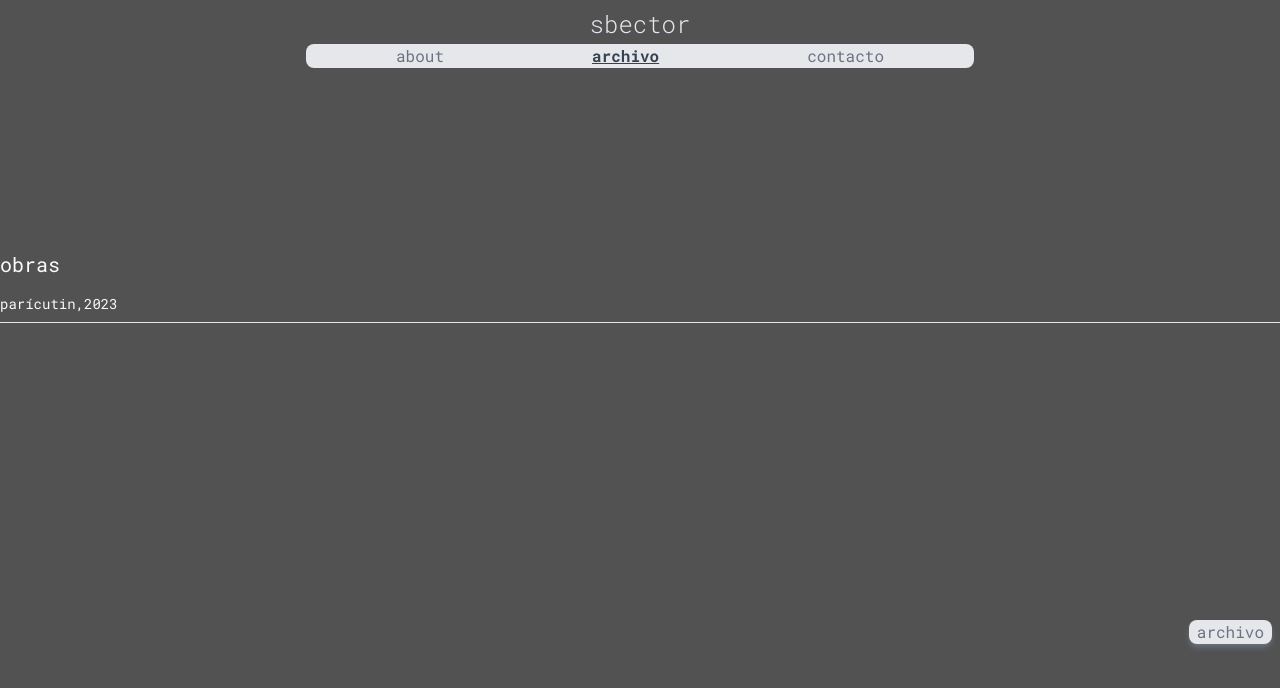
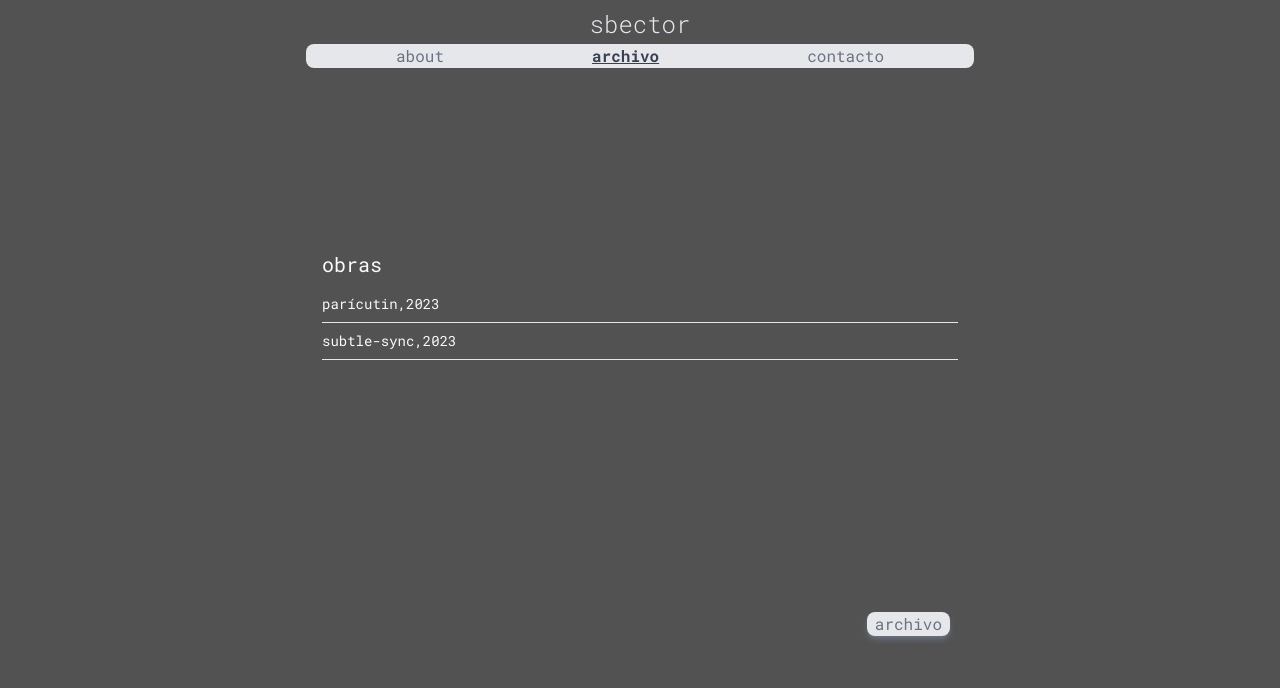
Before and after one commit to Sbector/artista, a Next.js app: page /archivo/obra in a window 1280 px wide. Shown: the top 688 px of the page. Built offline with nearby package versions, Linux system fonts and the light colour scheme.

Commit message:
Add text wrapper

```diff
--- /dev/null
+++ b/src/app/_components/TextWrapper.tsx
@@ -0,0 +1,16 @@
+export default function TextWrapper({
+    children,
+    className
+}:{
+    children: React.ReactNode,
+    className?: any
+}) {
+    return (
+        <div className={`${className}
+        px-8
+        md:w-[700px] md:mx-auto
+        `}>
+            {children}
+        </div>
+    )
+}
--- a/src/app/about/page.tsx
+++ b/src/app/about/page.tsx
@@ -1,5 +1,5 @@
 import { Metadata } from "next"
-import Wrapper from "../_components/Wrapper"
+import TextWrapper from "../_components/TextWrapper"
 
 export const metadata: Metadata = {
     title: {
@@ -11,9 +11,9 @@ export const metadata: Metadata = {
 export default function About() {
     return (
         <div>
-            <Wrapper>
+            <TextWrapper>
                 <p>Este es un sitio para reunir las obras realizadas o apadrinadas por sbector.</p>
-            </Wrapper>
+            </TextWrapper>
         </div>
     )
 }
--- a/src/app/archivo/obra/[slug]/page.tsx
+++ b/src/app/archivo/obra/[slug]/page.tsx
@@ -51,6 +51,7 @@ export default function ObraPage(props: any) {
                         title={obra.title}
                         src={obra.iframesrc}
                         className="top-0 left-0 w-full h-full"
+                        allowFullScreen
                     ></iframe>
                 </div>
                 <div className="
--- a/src/app/archivo/obra/page.tsx
+++ b/src/app/archivo/obra/page.tsx
@@ -2,7 +2,7 @@ import Button from "@/app/_components/Button"
 import Link from "next/link"
 import { Obras } from "@/app/constants"
 import { Metadata } from "next"
-import Wrapper from "@/app/_components/Wrapper"
+import TextWrapper from "@/app/_components/TextWrapper"
 
 export const metadata: Metadata = {
     title: "obras",
@@ -12,7 +12,7 @@ export const metadata: Metadata = {
 export default function ObrasPage() {
     return (
         <div id="obras">
-            <Wrapper >
+            <TextWrapper >
                 <h1 className="text-xl">obras</h1>
                 <div className="relative">
                     <ul className="
@@ -32,7 +32,7 @@ export default function ObrasPage() {
                     <Button className="absolute right-0 bottom-[-30px]" href="/archivo">archivo</Button>
                 </div>
 
-            </Wrapper>
+            </TextWrapper>
 
         </div>
     )
--- a/src/app/archivo/page.tsx
+++ b/src/app/archivo/page.tsx
@@ -1,6 +1,6 @@
 import { Metadata } from "next"
 import Button from "../_components/Button"
-import Wrapper from "../_components/Wrapper"
+import TextWrapper from "../_components/TextWrapper"
 
 export const metadata: Metadata = {
     title: "archivo",
@@ -10,12 +10,12 @@ export const metadata: Metadata = {
 export default function archivo() {
     return (
         <div>
-            <Wrapper className="justify-center">
+            <TextWrapper className="grid grid-cols-2">
                 <div className="flex justify-around">
                     <Button href="/archivo/obra">obra</Button>
                     <Button href="/archivo/proyectos">proyectos</Button>
                 </div>
-            </Wrapper>
+            </TextWrapper>
         </div>
     )
 }
--- a/src/app/archivo/proyectos/page.tsx
+++ b/src/app/archivo/proyectos/page.tsx
@@ -1,5 +1,5 @@
 import Card from "@/app/_components/Card";
-import Wrapper from "@/app/_components/Wrapper";
+import TextWrapper from "@/app/_components/TextWrapper";
 
 import { Proyectos } from "@/app/constants";
 
@@ -9,7 +9,7 @@ export default function ProyectosPage() {
 
     return (
         <div>
-            <Wrapper>
+            <TextWrapper>
                 <ul>
                     {Proyectos.map(({ title, year, imgsrc, imgalt, description }) => (
                         <li key={title}>
@@ -22,7 +22,7 @@ export default function ProyectosPage() {
                     ))}
                 </ul>
 
-            </Wrapper>
+            </TextWrapper>
         </div>
     )
 }
--- a/src/app/constants.tsx
+++ b/src/app/constants.tsx
@@ -13,6 +13,15 @@ export const Obras: Obra [] = [
         imgsrc: "../../obras/paricutin.jpg",
         imgalt: "Captura de pantalla de la experiencia virtual 3d Paricutin",
         iframesrc: "https://sbector.com/paricutin/"
+    },
+    {
+        title:"subtle-sync",
+        year: "2023",
+        description: "Lorem ipsum odor amet, consectetuer adipiscing elit. Efficitur mi libero taciti tortor etiam luctus auctor luctus conubia. Nunc efficitur mauris nostra nulla tempor fringilla elementum. Magna ultrices eleifend ultrices nulla cras ultricies. Ut sapien finibus sapien, sagittis turpis lectus magnis potenti. Aliquam inceptos fusce posuere facilisis ultricies augue. Curabitur accumsan dignissim netus, elit consectetur nostra ultricies ultrices. Mattis etiam dictum mauris eu donec platea aenean sapien. Nam litora ligula facilisi nisi pretium fusce consequat mus sollicitudin.",
+        slug: "subtle",
+        imgsrc: "../../obras/paricutin.jpg",
+        imgalt: "Captura de pantalla de la experiencia virtual 3d subtle syn",
+        iframesrc: "https://sbector.com/subtle-sync/"
     },
 
 ]
--- a/src/app/layout.tsx
+++ b/src/app/layout.tsx
@@ -33,7 +33,9 @@ export default function RootLayout({
       <meta name="viewport" content="width=device-width, initial-scale=1.0"></meta>
       <body>
         <Header />
+        <Wrapper>
           {children}
+        </Wrapper>
       </body>
     </html>
   )
--- a/src/app/page.tsx
+++ b/src/app/page.tsx
@@ -1,13 +1,13 @@
 import Button from "./_components/Button"
-import Wrapper from "./_components/Wrapper"
+import TextWrapper from "./_components/TextWrapper"
 
 export default function Home() {
     return (
         <div>
-            <Wrapper>
+            <TextWrapper>
                 <h1>Bienvenide!</h1>
                 <p>Este es el sitio de artista de sbector</p>
-            </Wrapper>
+            </TextWrapper>
         </div>
     )
 }
```
